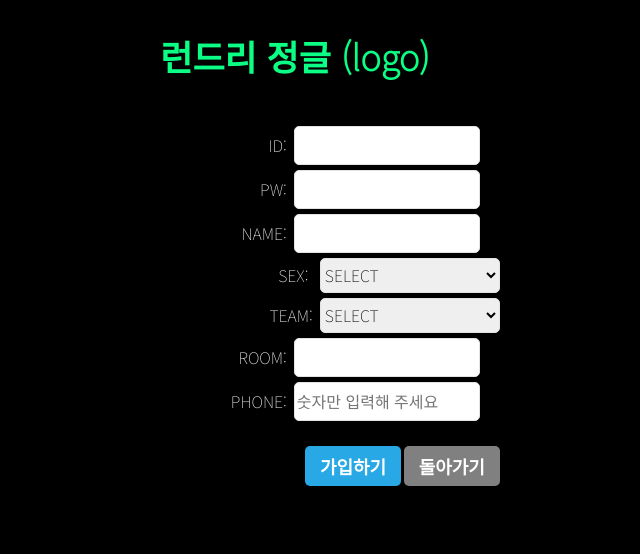
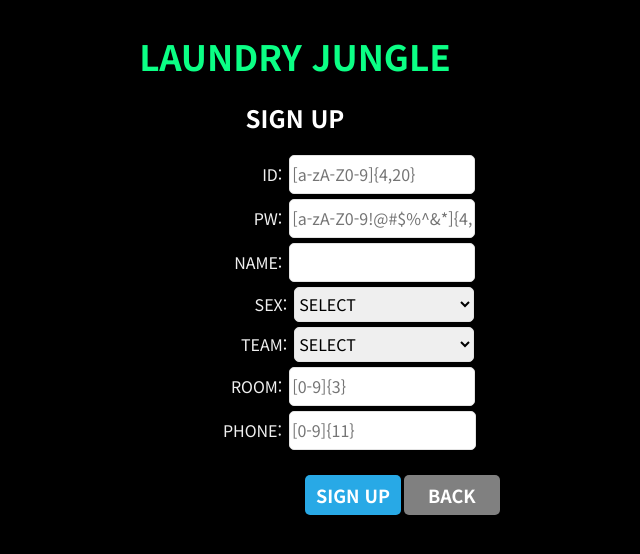
Before and after one commit to sententi-a/laundry-jungle, a Flask app: page /signup in a window 1280 px wide. Shown: the top 554 px of the page, without its empty margins (345-985 px from the left). Run offline with Flask 2, Linux system fonts and the light colour scheme.

Commit message:
update version 1

```diff
--- a/app.py
+++ b/app.py
@@ -126,6 +126,9 @@ def signup():
         id_exist = bool(db.users.find_one({"user_id": user_id}))
         room_valid = re.compile("[0-9]{3}").search(room.replace(" ", ""))
         phone_valid = re.compile("[0-9]{11}").search(phone.replace(" ", ""))
+
+        id_valid = re.compile("[a-zA-Z0-9]{4,20}").search(user_id.replace(" ", ""))
+        pw_valid = re.compile("[a-zA-Z0-9!@#$%^&*]{4,20}").search(password.replace(" ", ""))
         # 전체 입력 확인
         if not (user_id and username and password and sex and team and room and phone):
             flash("정보를 모두 입력해 주세요")
@@ -141,6 +144,12 @@ def signup():
         # phone 숫자, 길이 검사
         elif len(phone) != 11 or not phone_valid:
             flash("휴대폰 번호를 확인하세요")
+            return render_template("signup.html")
+        elif not id_valid:
+            flash("아이디 생성 규칙을 확인하세요")
+            return render_template("signup.html")
+        elif not pw_valid:
+            flash("비밀번호 생성 규칙을 확인하세요")
             return render_template("signup.html")
         else:
             db.users.insert_one(user)
--- a/templates/base.html
+++ b/templates/base.html
@@ -13,14 +13,13 @@
     <meta charset="UTF-8">
     <meta http-equiv="X-UA-Compatible" content="IE=edge">
     <meta name="viewport" content="width=device-width, initial-scale=1.0">
-    <!--Font-->
-    <link href="https://fonts.googleapis.com/css2?family=Noto+Sans+KR:wght@100&display=swap" rel="stylesheet">
     <!-- jQuery-->
     <script src="https://code.jquery.com/jquery-3.5.1.js"></script>
     <!--Local CSS-->
     <link rel="stylesheet" type="text/css" href="{{url_for('static', filename='main_style.css')}}">
     <!--Font-->
-    <link href="https://fonts.googleapis.com/css2?family=Noto+Sans+KR:wght@100&display=swap" rel="stylesheet">
+    <link href="https://fonts.googleapis.com/css2?family=Noto+Sans+KR:wght@100;300;400;500;700&display=swap"
+        rel="stylesheet">
     <!--Local JS -->
     <script type="text/javascript" src="{{ url_for('static', filename='main_script.js') }}"></script>
     <title>런드리정글|{% block title %}{% endblock %}</title>
@@ -32,7 +31,7 @@
 <body>
     <div class="wrapper">
         <div class='header'>
-            런드리 정글 (logo)
+            LAUNDRY JUNGLE
             <div class="upper">
                 {% block upper %}{% endblock %}
             </div>
--- a/templates/signup.html
+++ b/templates/signup.html
@@ -1,42 +1,42 @@
 {% extends "base.html" %}
 {% block title %}회원가입{% endblock %}
 {% block content %}
-<h2>회원가입</h2>
+<h2 style="color: white; font-size:2.4rem;">SIGN UP</h2>
 <div class="signup-wrapper">
     <form action="/signup" method="POST">
-        <div id="signup-box"><label id="label-box" for="ID:">ID:<input id="singnup-input" type="text"
-                    name="user_id" /></label></div>
-        <div id="signup-box"><label id="label-box" for="PW:">PW:<input id="singnup-input" type="password"
-                    name="password" /></label>
+        <div id="signup-box"><label id="label-box" for="ID:">ID:<input id="singnup-input"
+                    placeholder="[a-zA-Z0-9]{4,20}" type="text" name="user_id" /></label></div>
+        <div id="signup-box"><label id="label-box" for="PW:">PW:<input id="singnup-input"
+                    placeholder="[a-zA-Z0-9!@#$%^&*]{4,20}" type="password" name="password" /></label>
         </div>
         <div id="signup-box"><label id="label-box" for="NAME:">NAME:<input id="singnup-input" type="text"
                     name="username" /></label>
         </div>
-        <div id="signup-box">
+        <div id="signup-box" style="margin-right: 15%;">
             <label id="label-box" for="SEX:">
-                SEX: <select id="singnup-input" style="width: 12.6vw;" name="sex">
+                SEX:<select id="singnup-input" style="width: 70%;" name="sex">
                     <option value="">SELECT</option>
                     <option value="male">MALE</option>
                     <option value="female">FEMALE</option>
                 </select>
             </label>
         </div>
-        <div id="signup-box">
+        <div id="signup-box" style="margin-right: 15%;">
             <label id="label-box" for="TEAM:">
-                TEAM:<select id="singnup-input" style="width: 12.6vw;" name="team">
+                TEAM:<select id="singnup-input" style="width: 70%;" name="team">
                     <option value="">SELECT</option>
                     <option value="male">RED</option>
                     <option value="female">BLUE</option>
                 </select>
             </label>
         </div>
-        <div id="signup-box"><label id="label-box" for="ROOM:">ROOM:<input id="singnup-input" type="text"
-                    name="room" /></label></div>
+        <div id="signup-box"><label id="label-box" for="ROOM:">ROOM:<input id="singnup-input" type="text" name="room"
+                    placeholder="[0-9]{3}" /></label></div>
         <div id="signup-box"><label id="label-box" for="PHONE:">PHONE:<input id="singnup-input" type="text" name="phone"
-                    placeholder="숫자만 입력해 주세요" /></label></div>
+                    placeholder="[0-9]{11}" /></label></div>
         <div id="signup-box">
-            <button id="signup-button" type="submit">가입하기</button>
-            <a href="/"><button id="signup-button" style="background-color:grey" type="button">돌아가기</button></a>
+            <button id="signup-button" type="submit">SIGN UP</button>
+            <a href="/"><button id="signup-button" style="background-color:grey" type="button">BACK</button></a>
         </div>
     </form>
 
```
Also changed, not shown: templates/main.html (+26 -14 lines), templates/signin.html (+13 -9 lines), static/logout.png (added), static/washer_close.png, static/washer_open.png.
